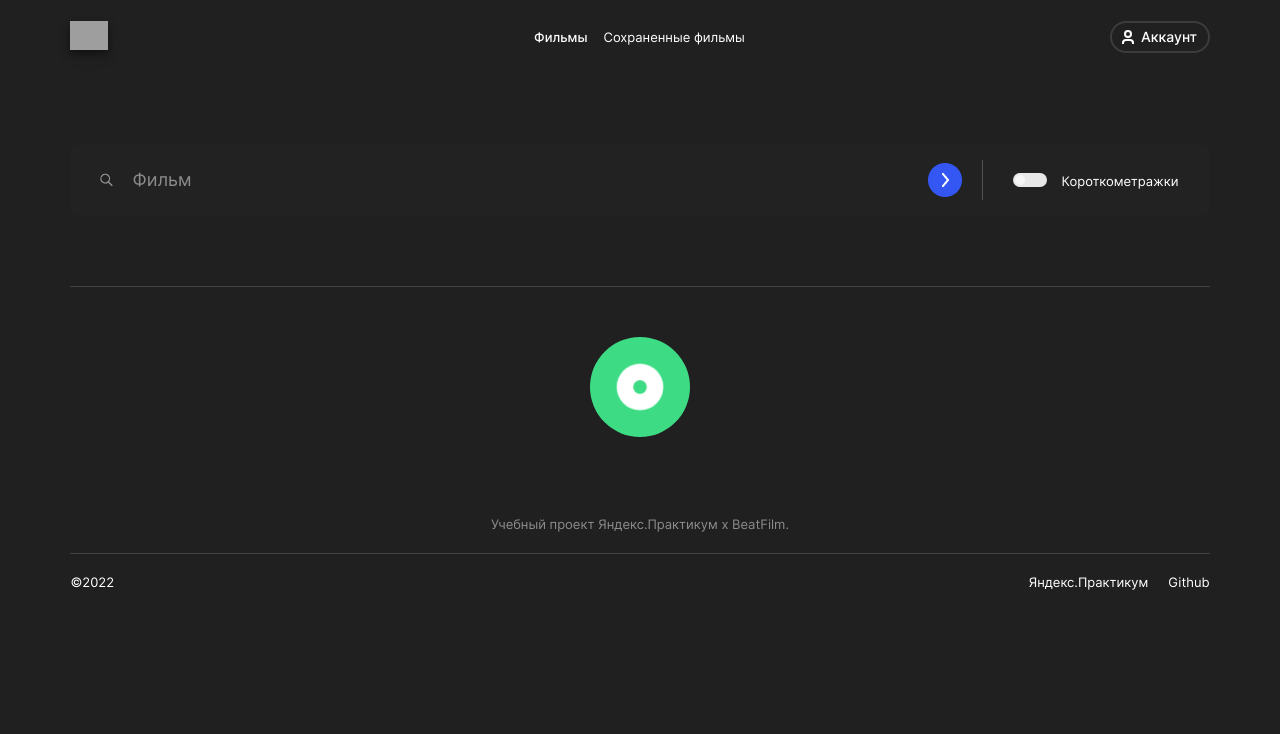
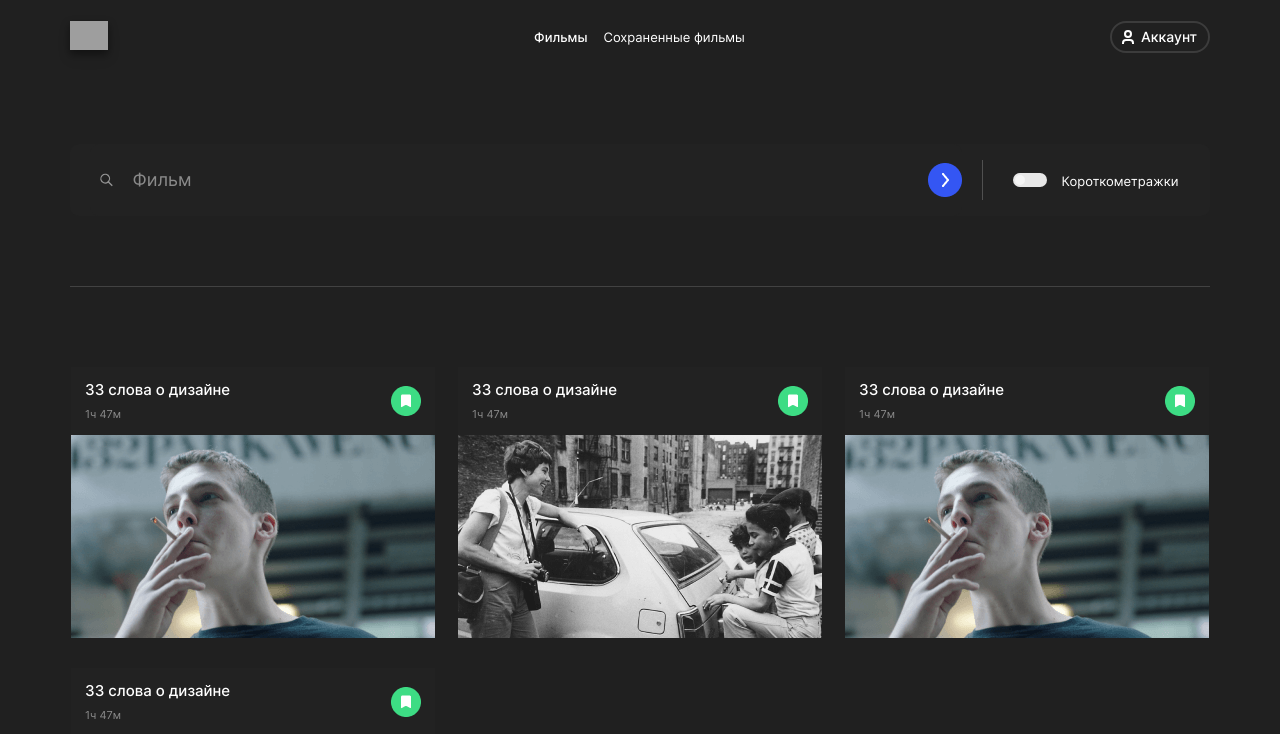
Before and after one commit to yaanab/movies-explorer-frontend2, a React (Create React App) app in the folder movies-explorer-frontend/: page /movies in a window 1280 px wide. Shown: the top 734 px of the page. Built offline with nearby package versions, Linux system fonts and the light colour scheme; grey boxes are pictures that could not be loaded.

Commit message:
refactor: const с фильмами перенесен в App.js

```diff
--- a/movies-explorer-frontend/src/components/App/App.js
+++ b/movies-explorer-frontend/src/components/App/App.js
@@ -12,12 +12,42 @@ import Login from '../Login/Login';
 import Register from '../Register/Register';
 import PageNotFound from '../PageNotFound/PageNotFound';
 
+import movieImg1 from "../../images/movie-img-1.png";
+import movieImg2 from "../../images/movie-img-2.png";
+
 function App() {
+
+  const cards = [
+    {
+      'nameRU': '33 слова о дизайне',
+      'duration': '1ч 47м',
+      'image': movieImg2,
+      'movieId': '1265458'
+    },
+    {
+      'nameRU': '33 слова о дизайне',
+      'duration': '1ч 47м',
+      'image': movieImg1,
+      'movieId': '1265488'
+    },
+    {
+      'nameRU': '33 слова о дизайне',
+      'duration': '1ч 47м',
+      'image': movieImg2,
+      'movieId': '1265555'
+    },
+    {
+      'nameRU': '33 слова о дизайне',
+      'duration': '1ч 47м',
+      'image': movieImg1,
+      'movieId': '1233333'
+    },
+  ]
 
   const [loggedIn, setLoggedIn] = useState(false);
   const [isNavPopupOpen, setIsNavPopupOpen] = useState(false);
   const [isFilmSaved, setIsFilmSaved] = useState(true);
-  const [isLoading, setIsLoading] = useState(true);
+  const [isLoading, setIsLoading] = useState(false);
 
   function havdleNavPopupOpen() {
     setIsNavPopupOpen(true);
@@ -45,13 +75,23 @@ function App() {
               onNavPopupClose={havdleNavPopupClose}
             />
             <Movies
+              cards={cards}
               isLoading={isLoading}
               isFilmSaved={isFilmSaved}
             />
             <Footer />
           </Route>
-          <Route>
-
+          <Route path="/saved-movies">
+            <Header
+              isNavPopupOpen={isNavPopupOpen}
+              onNavMenuClick={havdleNavPopupOpen}
+              onNavPopupClose={havdleNavPopupClose}
+            />
+            <Movies
+              isLoading={isLoading}
+              isFilmSaved={isFilmSaved}
+            />
+            <Footer />
           </Route>
         </Switch>
         {/* <Route path="/saved-movies">
--- a/movies-explorer-frontend/src/components/Movies/Movies.js
+++ b/movies-explorer-frontend/src/components/Movies/Movies.js
@@ -1,37 +1,8 @@
 import SearchForm from "../SearchForm/SearchForm";
 import MoviesCardList from "../MoviesCardList/MoviesCardList";
 import Preloader from "../PreLoader/Preloader";
-import movieImg1 from "../../images/movie-img-1.png";
-import movieImg2 from "../../images/movie-img-2.png";
 
-const cards = [
-  {
-    'nameRU': '33 слова о дизайне',
-    'duration': '1ч 47м',
-    'image': movieImg2,
-    'movieId': '1265458'
-  },
-  {
-    'nameRU': '33 слова о дизайне',
-    'duration': '1ч 47м',
-    'image': movieImg1,
-    'movieId': '1265488'
-  },
-  {
-    'nameRU': '33 слова о дизайне',
-    'duration': '1ч 47м',
-    'image': movieImg2,
-    'movieId': '1265555'
-  },
-  {
-    'nameRU': '33 слова о дизайне',
-    'duration': '1ч 47м',
-    'image': movieImg1,
-    'movieId': '1233333'
-  },
-]
-
-function Movies({ isLoading, isFilmSaved }) {
+function Movies({ cards, isLoading, isFilmSaved }) {
   return (
     <div className="movies__content">
       <SearchForm />
```
